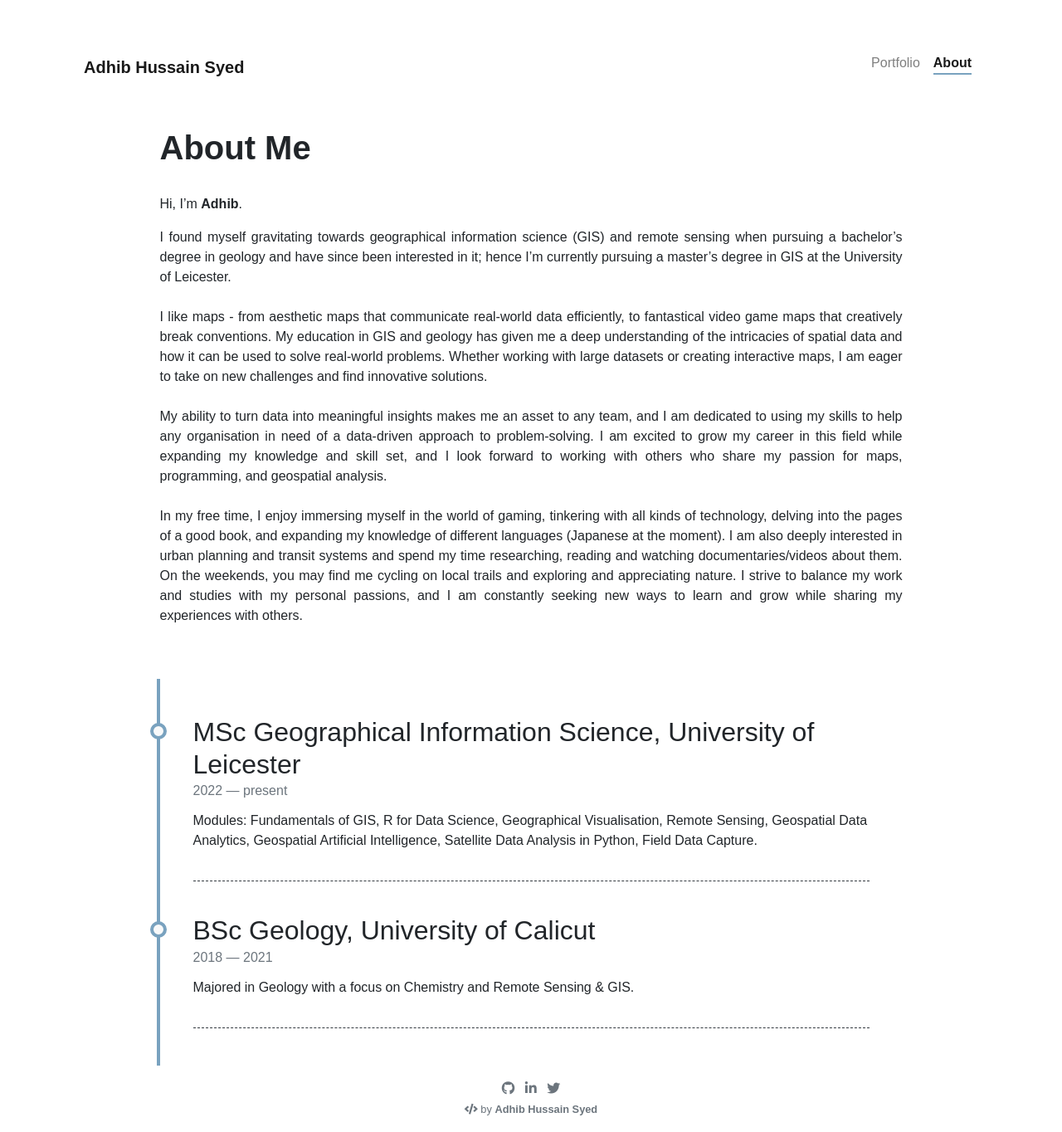
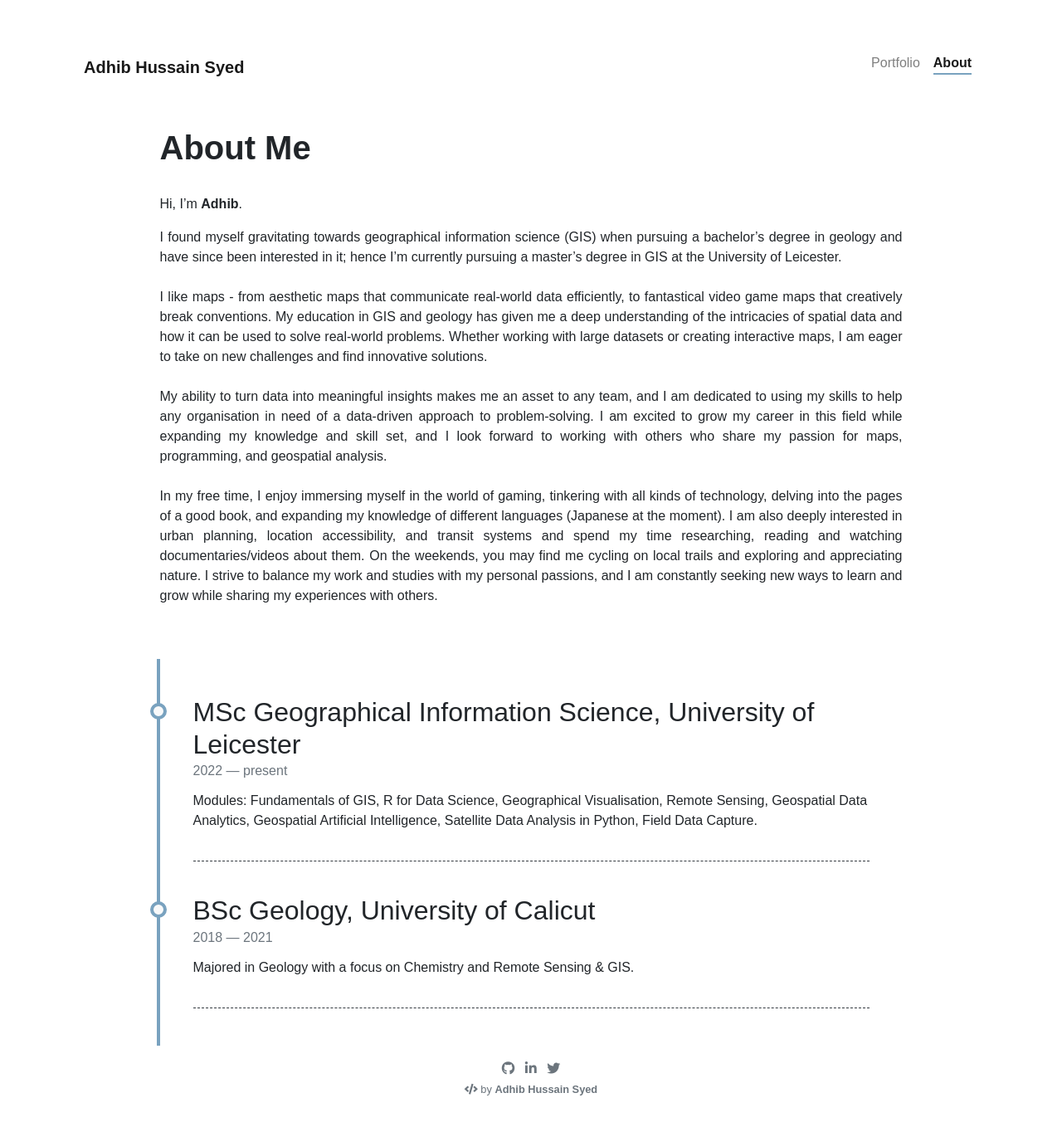
Before and after one commit to adhibsyed/adhibsyed.github.io, a Jekyll site: the page built from pages/about.md, in a window 1280 px wide. Shown: the whole page at 83% size. Built offline with Jekyll 4.4.1, drawn with Linux system fonts in a browser that asks for light colours; nearby versions of some CDN libraries; after the commit the page ends 1340 px from its top, so only the background shows below that.

Commit message:
updated about

```diff
--- a/pages/about.md
+++ b/pages/about.md
@@ -9,13 +9,13 @@ weight: 3
 <br>
 Hi, I'm **Adhib**. <br>
 
-<div style="text-align: justify">I found myself gravitating towards geographical information science (GIS) and remote sensing when pursuing a bachelor’s degree in geology and have since been interested in it; hence I’m currently pursuing a master’s degree in GIS at the University of Leicester.
+<div style="text-align: justify">I found myself gravitating towards geographical information science (GIS) when pursuing a bachelor’s degree in geology and have since been interested in it; hence I’m currently pursuing a master’s degree in GIS at the University of Leicester.
 <br><br>
 I like maps - from aesthetic maps that communicate real-world data efficiently, to fantastical video game maps that creatively break conventions. My education in GIS and geology has given me a deep understanding of the intricacies of spatial data and how it can be used to solve real-world problems. Whether working with large datasets or creating interactive maps, I am eager to take on new challenges and find innovative solutions.
 <br><br>
 My ability to turn data into meaningful insights makes me an asset to any team, and I am dedicated to using my skills to help any organisation in need of a data-driven approach to problem-solving. I am excited to grow my career in this field while expanding my knowledge and skill set, and I look forward to working with others who share my passion for maps, programming, and geospatial analysis.
 <br><br>
-In my free time, I enjoy immersing myself in the world of gaming, tinkering with all kinds of technology, delving into the pages of a good book, and expanding my knowledge of different languages (Japanese at the moment). I am also deeply interested in urban planning and transit systems and spend my time researching, reading and watching documentaries/videos about them. On the weekends, you may find me cycling on local trails and exploring and appreciating nature. I strive to balance my work and studies with my personal passions, and I am constantly seeking new ways to learn and grow while sharing my experiences with others. </div>
+In my free time, I enjoy immersing myself in the world of gaming, tinkering with all kinds of technology, delving into the pages of a good book, and expanding my knowledge of different languages (Japanese at the moment). I am also deeply interested in urban planning, location accessibility, and transit systems and spend my time researching, reading and watching documentaries/videos about them. On the weekends, you may find me cycling on local trails and exploring and appreciating nature. I strive to balance my work and studies with my personal passions, and I am constantly seeking new ways to learn and grow while sharing my experiences with others. </div>
 <br>
 <div class="row">
 {% include about/timeline.html %}
```
